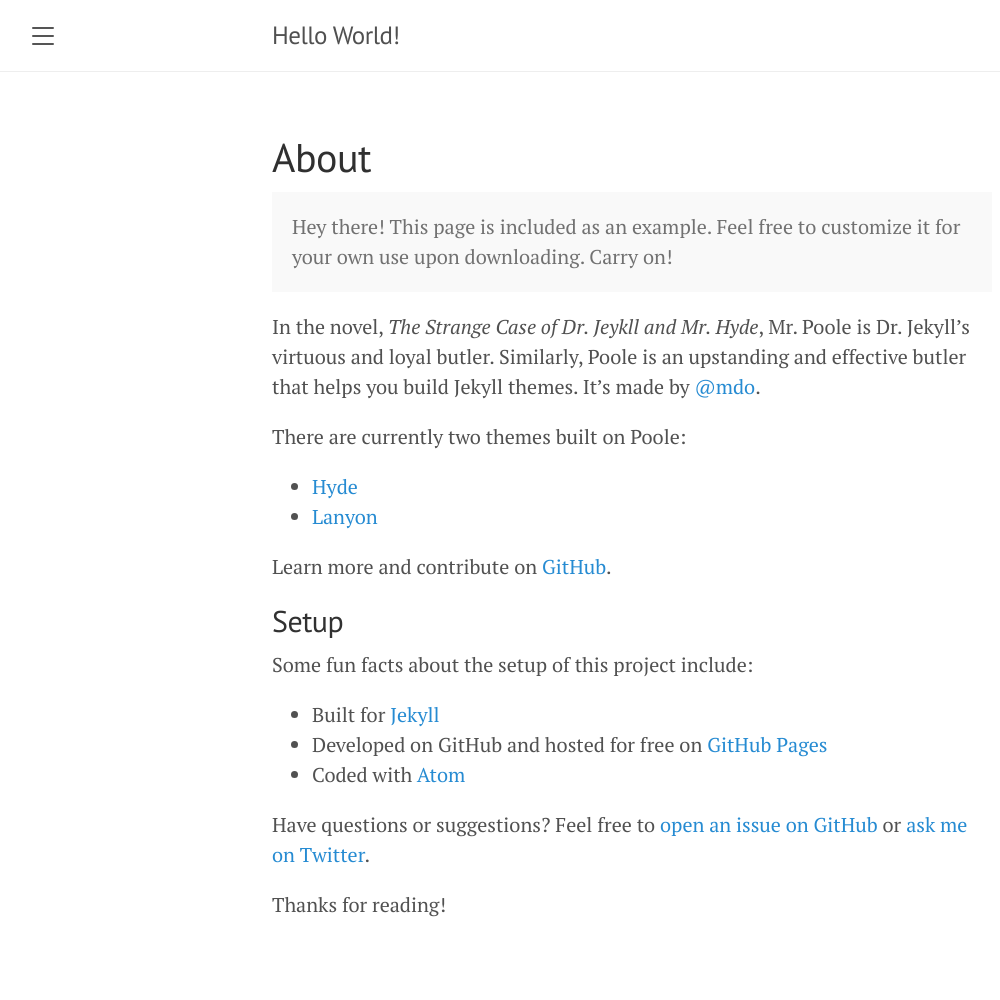
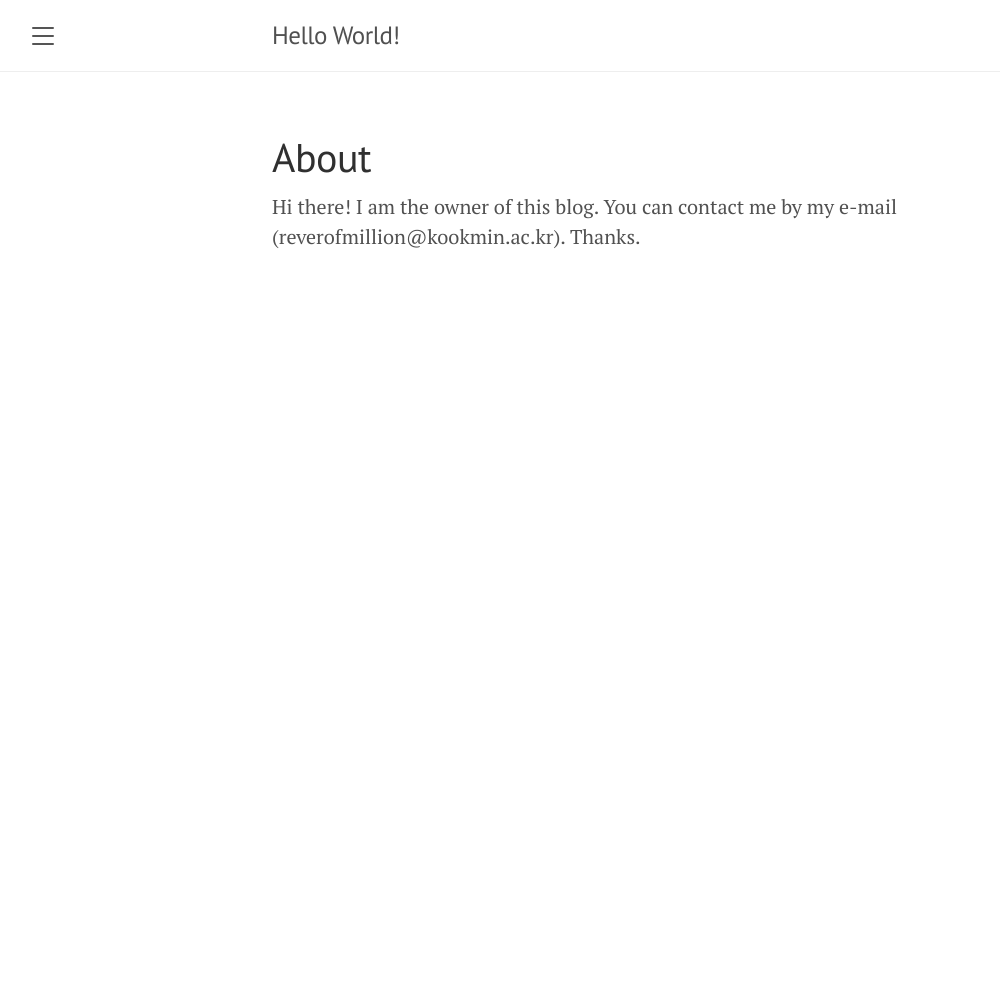
Before and after one commit to Reveroftrillion/Reveroftrillion.github.io, a Jekyll site: the page built from about.md, in a window 1280 px wide. Shown: the whole page, without its empty margins (8-1008 px from the left). Built offline with Jekyll 4.4.1, drawn with Linux system fonts in a browser that asks for light colours; after the commit the page ends 900 px from its top, so only the background shows below that.

Commit message:
Update about.md

```diff
--- a/about.md
+++ b/about.md
@@ -3,27 +3,7 @@
 title: About
 ---
 
-<p class="message">
-  Hey there! This page is included as an example. Feel free to customize it for your own use upon downloading. Carry on!
-</p>
-
-In the novel, *The Strange Case of Dr. Jeykll and Mr. Hyde*, Mr. Poole is Dr. Jekyll's virtuous and loyal butler. Similarly, Poole is an upstanding and effective butler that helps you build Jekyll themes. It's made by [@mdo](https://twitter.com/mdo).
-
-There are currently two themes built on Poole:
-
-* [Hyde](http://hyde.getpoole.com)
-* [Lanyon](http://lanyon.getpoole.com)
-
-Learn more and contribute on [GitHub](https://github.com/poole).
-
-## Setup
-
-Some fun facts about the setup of this project include:
-
-* Built for [Jekyll](https://jekyllrb.com)
-* Developed on GitHub and hosted for free on [GitHub Pages](https://pages.github.com)
-* Coded with [Atom](https://atom.io)
-
-Have questions or suggestions? Feel free to [open an issue on GitHub](https://github.com/poole/issues/new) or [ask me on Twitter](https://twitter.com/mdo).
-
-Thanks for reading!
+Hi there!
+I am the owner of this blog.
+You can contact me by my e-mail (reverofmillion@kookmin.ac.kr).
+Thanks.
```
